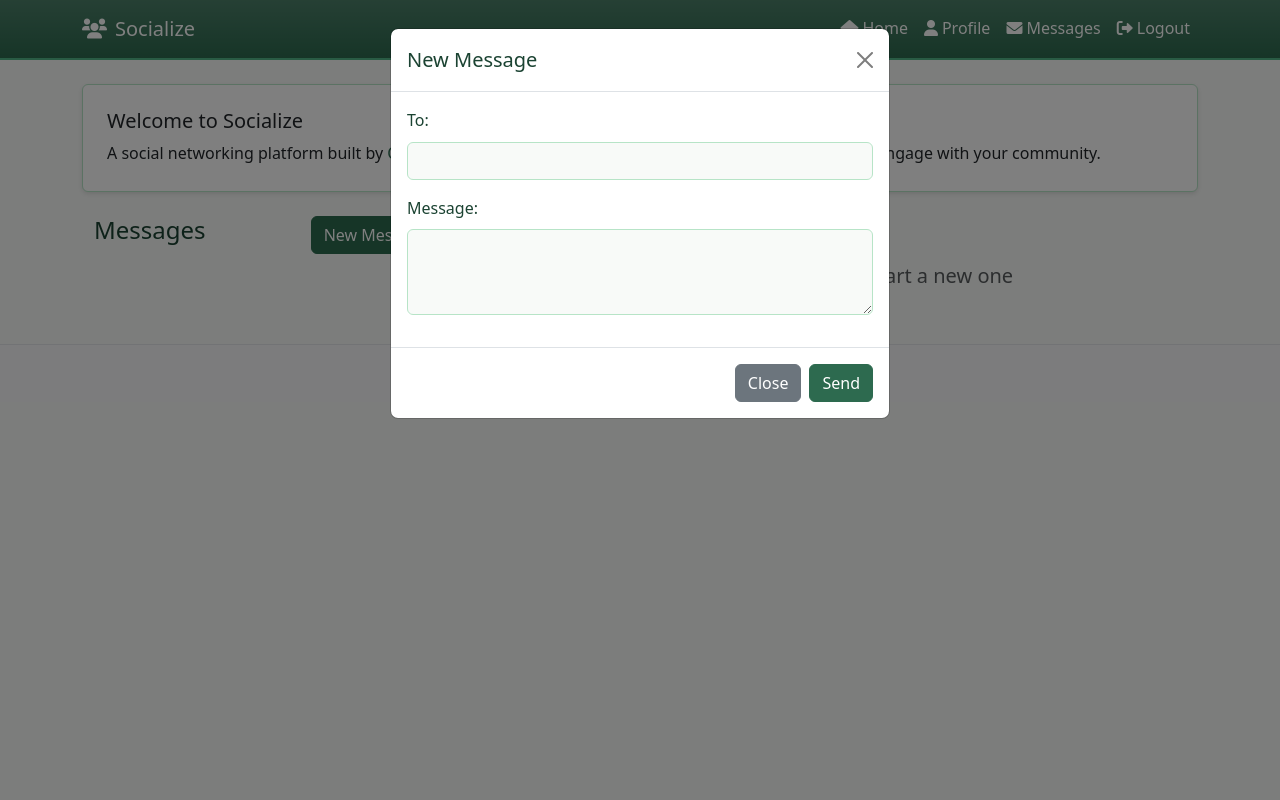
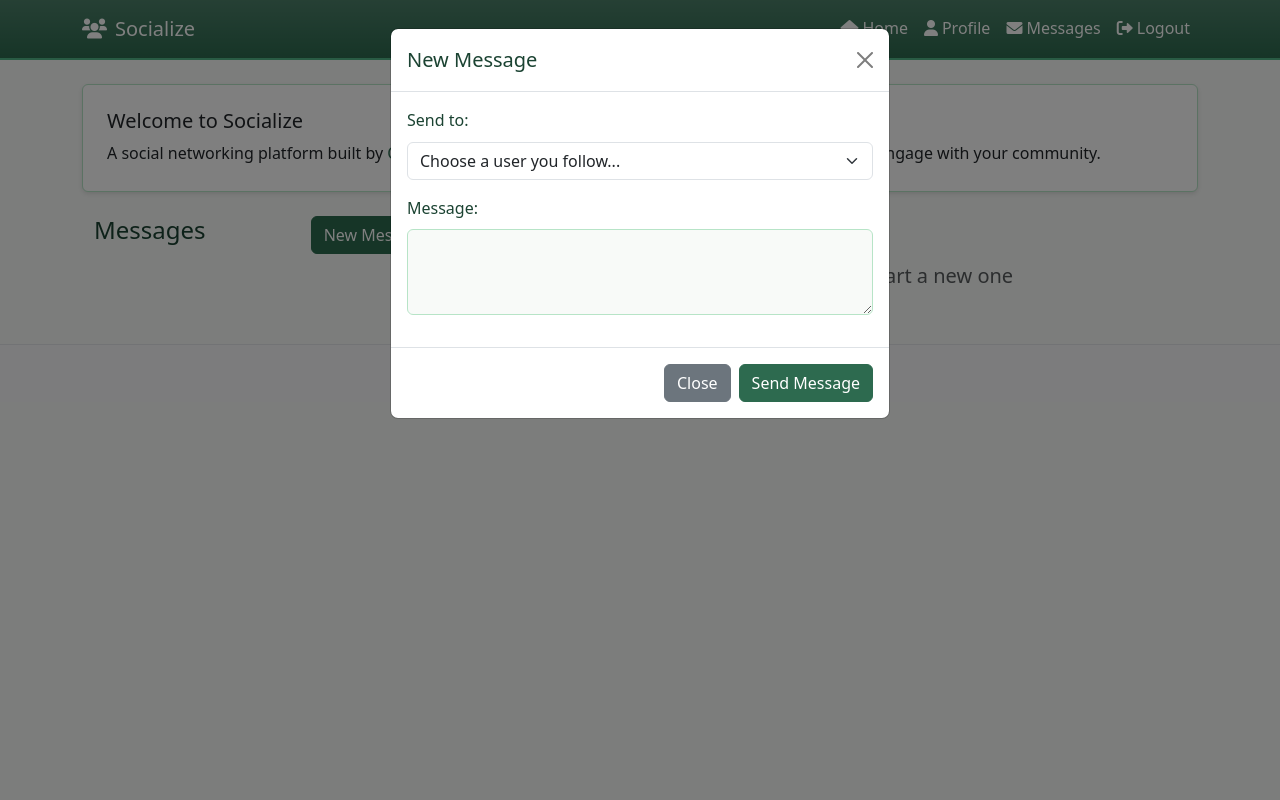
Before and after one commit to omarionnn/socialize, a Flask app: page /messages in a window 1280 px wide, after a click on "New Message". Run offline with Flask 3, Linux system fonts and the light colour scheme; the visitor is signed in with stand-in values (Sample User, id 1); data comes from the database, SQL or seed files in the repository; data that the repository does not hold is empty; some libraries are stand-ins or nearby versions.

Commit message:
Updated messaging system to only allow messaging followed users

```diff
--- a/app.py
+++ b/app.py
@@ -75,6 +75,9 @@ class User(UserMixin, db.Model):
                               backref=db.backref('followed', lazy='joined'),
                               lazy='dynamic')
     user_conversations = db.relationship('ConversationParticipants', backref='user', lazy=True)
+
+    def is_following(self, user):
+        return self.following.filter_by(followed_id=user.id).first() is not None
 
 class Tweet(db.Model):
     id = db.Column(db.Integer, primary_key=True)
@@ -395,40 +398,43 @@ def messages(conversation_id=None):
                          current_conversation=current_conversation,
                          users=users)
 
-@app.route('/messages/new', methods=['POST'])
+@app.route('/new_conversation', methods=['POST'])
 @login_required
 def new_conversation():
-    recipient_id = request.form.get('recipient')
-    message_content = request.form.get('message')
+    data = request.get_json()
+    recipient_id = data.get('recipient_id')
+    message_content = data.get('message')
 
     if not recipient_id or not message_content:
-        flash('Please provide both recipient and message.', 'danger')
-        return redirect(url_for('messages'))
+        return jsonify({'error': 'Missing recipient or message'}), 400
 
-    # Check if conversation already exists
-    existing_conversations = current_user.conversations
-    for conv in existing_conversations:
-        if len(conv.participants) == 2:
-            other_user = [p for p in conv.participants if p.id != current_user.id][0]
-            if other_user.id == int(recipient_id):
-                # Add message to existing conversation
-                message = Message(
-                    conversation_id=conv.id,
-                    sender_id=current_user.id,
-                    content=message_content
-                )
-                db.session.add(message)
-                db.session.commit()
-                return redirect(url_for('messages', conversation_id=conv.id))
+    # Check if recipient exists
+    recipient = User.query.get(recipient_id)
+    if not recipient:
+        return jsonify({'error': 'Recipient not found'}), 404
 
-    # Create new conversation
-    conversation = Conversation()
-    conversation.participants.append(current_user)
-    conversation.participants.append(User.query.get(recipient_id))
-    db.session.add(conversation)
-    db.session.flush()
+    # Check if user follows the recipient
+    if not current_user.is_following(recipient):
+        return jsonify({'error': 'You can only send messages to users you follow'}), 403
 
-    # Add first message
+    # Check if conversation exists
+    conversation = Conversation.query.filter(
+        Conversation.participants.any(user_id=current_user.id),
+        Conversation.participants.any(user_id=recipient_id)
+    ).first()
+
+    if not conversation:
+        # Create new conversation
+        conversation = Conversation()
+        db.session.add(conversation)
+        db.session.flush()
+
+        # Add participants
+        participant1 = ConversationParticipants(conversation_id=conversation.id, user_id=current_user.id)
+        participant2 = ConversationParticipants(conversation_id=conversation.id, user_id=recipient_id)
+        db.session.add_all([participant1, participant2])
+
+    # Create and save the message
     message = Message(
         conversation_id=conversation.id,
         sender_id=current_user.id,
@@ -437,7 +443,7 @@ def new_conversation():
     db.session.add(message)
     db.session.commit()
 
-    return redirect(url_for('messages', conversation_id=conversation.id))
+    return jsonify({'success': True, 'conversation_id': conversation.id}), 200
 
 @app.route('/messages/<int:conversation_id>/send', methods=['POST'])
 @login_required
--- a/static/main.js
+++ b/static/main.js
@@ -117,3 +117,41 @@ document.querySelectorAll('.retweet-btn').forEach(button => {
         .catch(error => console.error('Error:', error));
     });
 });
+
+async function sendNewMessage() {
+    const recipientId = document.getElementById('recipient').value;
+    const messageContent = document.getElementById('messageContent').value;
+
+    if (!recipientId || !messageContent) {
+        alert('Please select a recipient and enter a message');
+        return;
+    }
+
+    try {
+        const response = await fetch('/new_conversation', {
+            method: 'POST',
+            headers: {
+                'Content-Type': 'application/json',
+            },
+            body: JSON.stringify({
+                recipient_id: recipientId,
+                message: messageContent
+            })
+        });
+
+        if (response.ok) {
+            const result = await response.json();
+            // Close the modal
+            const modal = bootstrap.Modal.getInstance(document.getElementById('newMessageModal'));
+            modal.hide();
+            // Refresh the conversation list
+            window.location.reload();
+        } else {
+            const error = await response.json();
+            alert(error.error || 'Failed to send message');
+        }
+    } catch (error) {
+        console.error('Error:', error);
+        alert('Failed to send message');
+    }
+}
--- a/templates/messages.html
+++ b/templates/messages.html
@@ -81,29 +81,34 @@
 </div>
 
 <!-- New Message Modal -->
-<div class="modal fade" id="newMessageModal" tabindex="-1">
+<div class="modal fade" id="newMessageModal" tabindex="-1" aria-labelledby="newMessageModalLabel" aria-hidden="true">
     <div class="modal-dialog">
         <div class="modal-content">
             <div class="modal-header">
-                <h5 class="modal-title">New Message</h5>
-                <button type="button" class="btn-close" data-bs-dismiss="modal"></button>
+                <h5 class="modal-title" id="newMessageModalLabel">New Message</h5>
+                <button type="button" class="btn-close" data-bs-dismiss="modal" aria-label="Close"></button>
             </div>
-            <form method="POST" action="{{ url_for('new_conversation') }}">
-                <div class="modal-body">
+            <div class="modal-body">
+                <form id="newMessageForm">
                     <div class="mb-3">
-                        <label for="recipient" class="form-label">To:</label>
-                        <input type="text" class="form-control" id="recipient" name="recipient" required>
+                        <label for="recipient" class="form-label">Send to:</label>
+                        <select class="form-select" id="recipient" name="recipient" required>
+                            <option value="">Choose a user you follow...</option>
+                            {% for following in current_user.following %}
+                            <option value="{{ following.followed_id }}">{{ following.followed.username }}</option>
+                            {% endfor %}
+                        </select>
                     </div>
                     <div class="mb-3">
-                        <label for="message" class="form-label">Message:</label>
-                        <textarea class="form-control" id="message" name="message" rows="3" required></textarea>
+                        <label for="messageContent" class="form-label">Message:</label>
+                        <textarea class="form-control" id="messageContent" name="messageContent" rows="3" required></textarea>
                     </div>
-                </div>
-                <div class="modal-footer">
-                    <button type="button" class="btn btn-secondary" data-bs-dismiss="modal">Close</button>
-                    <button type="submit" class="btn btn-primary">Send</button>
-                </div>
-            </form>
+                </form>
+            </div>
+            <div class="modal-footer">
+                <button type="button" class="btn btn-secondary" data-bs-dismiss="modal">Close</button>
+                <button type="button" class="btn btn-primary" onclick="sendNewMessage()">Send Message</button>
+            </div>
         </div>
     </div>
 </div>
```
Also changed, not shown: static/uploads/post_images/Screenshot-2024-09-25-at-1.08.07-PM-741x486.png (added).
